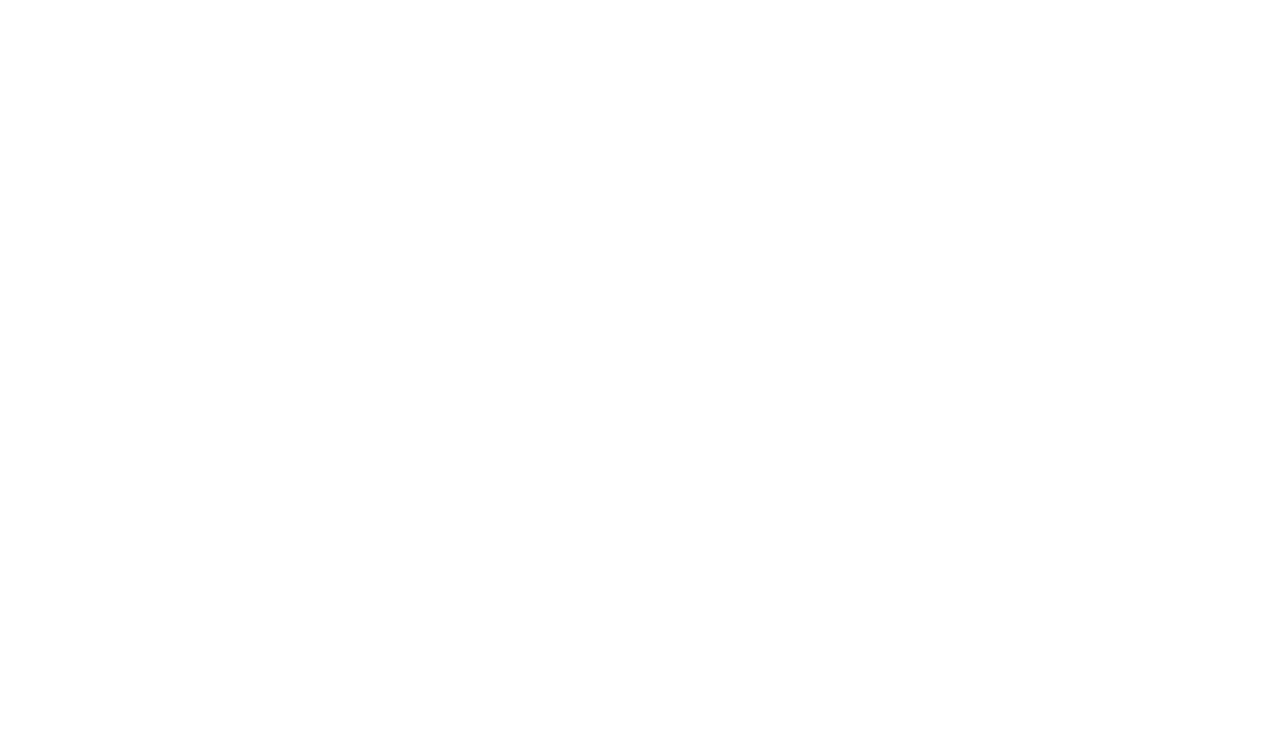
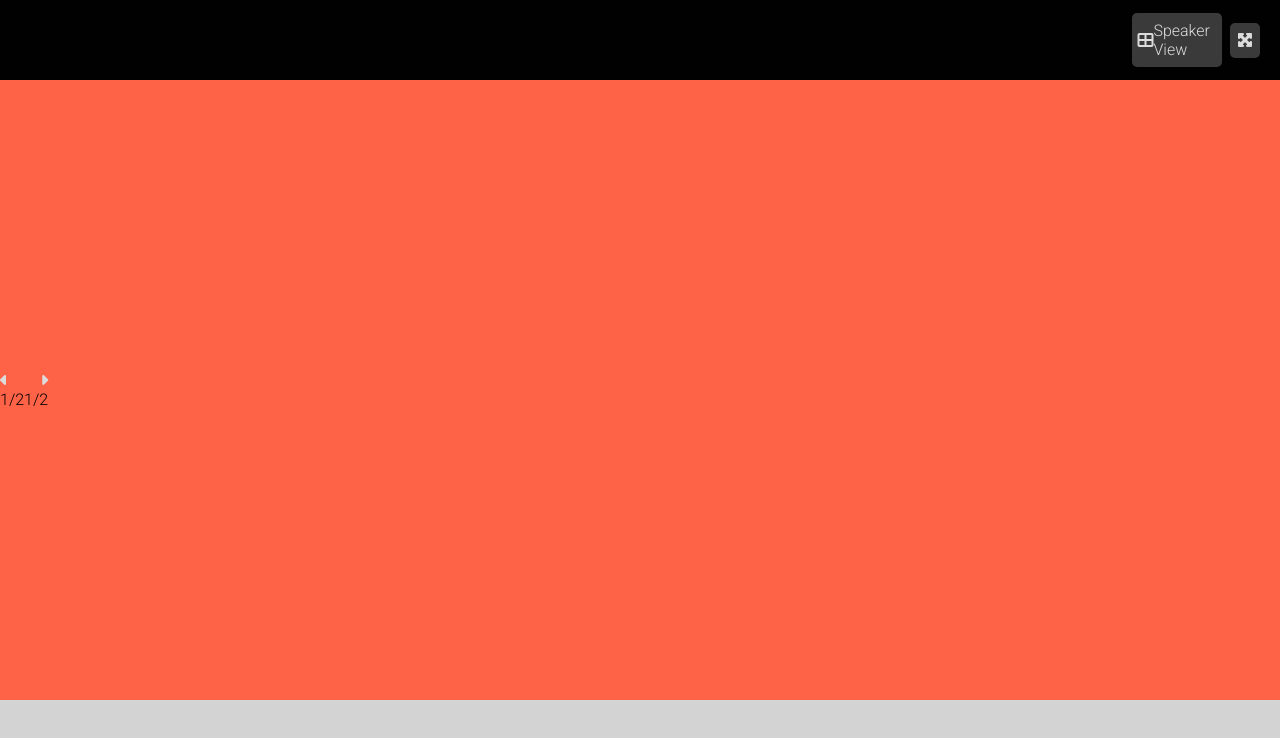
Before and after one commit to AlexsandroD/html-css-zoom, a plain HTML site: page index.html in a window 1280 px wide. Drawn offline with Linux system fonts and the light colour scheme.

Commit message:
top buttons

```diff
--- a/css/style.css
+++ b/css/style.css
@@ -6,6 +6,109 @@
     box-sizing: border-box;
 }
 
+
 body{
     font-family: 'Roboto', sans-serif;
 }
+
+
+/* ---header----  */
+i{
+  color: #dcdcdc;
+}
+
+header{
+    display: flex;
+    width: 100%;
+    height: 80px;
+    background-color:#010101 ;
+    justify-content: flex-end;
+    align-items: center;
+}
+
+.top-left{
+    width:7%;
+    display: flex;
+    align-items: center;
+    background-color: #3a3a3a;
+    margin-right: 8px;
+    justify-content: space-evenly;
+    padding: 8px 5px;
+    border-radius: 5px;
+}
+
+.top-right{
+    display: flex;
+    align-items: center;
+    background-color: #3a3a3a;
+    margin-right: 20px;
+    padding: 8px 8px;
+    border-radius: 5px;
+
+}
+
+.speaker-view{
+    display: flex;
+    height: 100%;
+    align-items: center;
+}
+
+header .icon{
+    background-color: #3a3a3a;
+}
+
+.speaker-view h4{
+    font-weight: lighter;
+    color:#dcdcdc
+}
+
+/* -----main ------ */
+main{
+    display: flex;
+    width: 100%;
+    height: calc(100vh - 180px);
+}
+
+.left-arrow{
+    display: flex;
+    flex-direction: column;
+    justify-content: center;
+    align-items: flex-start;
+}
+
+.right-arrow{
+    display: flex;
+    flex-direction: column;
+    justify-content: center;
+    align-items: flex-end;
+}
+
+
+/* ------footer ------- */
+footer{
+width: 100%;
+height: 100px;
+}
+
+
+/* ---------debug----------- */
+
+/* .debug header{
+    background-color:lightgray;
+} */
+
+.debug main{
+    background-color: tomato;
+}
+
+.debug footer{
+    background-color: lightgray;
+}
+
+/* .debug .dots{
+    background-color:salmon;
+}
+
+.debug .user{
+    background-color: yellow;
+} */
--- a/index.html
+++ b/index.html
@@ -12,14 +12,48 @@
     <title>Zoom layout</title>
 </head>
 
-<body>
+<body class="debug">
 
 <!-- inizio header -->
-<header></header>
+<header>
+    <div class="top-left">
+        <div class="icon">
+            <i class="fas fa-th-large"></i>
+        </div>
+        <div class="speaker-view">
+            <h4>Speaker View</h4>
+        </div>
+    </div>
+
+    <div class="top-right">
+        <div class="expand">
+            <i class="fas fa-expand-arrows-alt"></i>
+        </div>
+    </div>
+
+</header>
 <!-- /header  -->
 
 <!-- inizio main  -->
-<main></main>
+<main>
+    <div class="left-arrow">
+        <div class="arrow">
+            <i class="fas fa-caret-left"></i>
+        </div>
+        <div class="numero">
+            <div>1/2</div>
+        </div>
+    </div>
+    <main-pic></main-pic>
+    <div class="right-arrow">
+        <div class="arrow">
+            <i class="fas fa-caret-right"></i>
+        </div>
+        <div class="numero">
+            <div>1/2</div>
+        </div>
+    </div>
+</main>
 <!-- /main  -->
 
 <!-- inizio footer  -->
```
